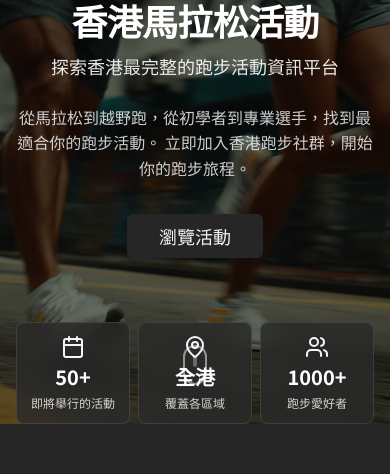
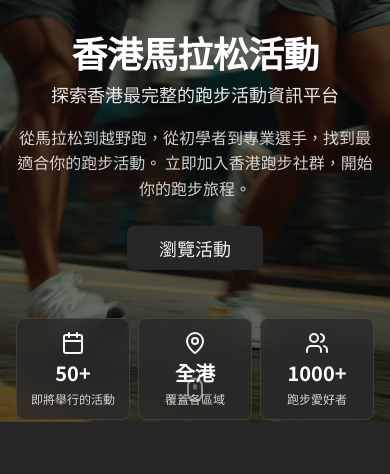
Before and after one commit to BraiNapofficial/marathons.hk, a Next.js app: page / in a window 390 px wide. Shown: the top 474 px of the page. Built offline with nearby package versions, Linux system fonts and the light colour scheme; no server answers; the database is empty.

Commit message:
Fix mobile hero section layout: Adjust spacing and positioning to prevent overlap

```diff
--- a/src/components/Hero.tsx
+++ b/src/components/Hero.tsx
@@ -56,7 +56,7 @@ const Hero = () => {
   return (
     <section
       id="home"
-      className="relative min-h-[50vh] md:min-h-[80vh] flex items-center justify-center overflow-hidden"
+      className="relative min-h-[50vh] md:min-h-[80vh] flex items-start md:items-center justify-center overflow-hidden"
     >
       {/* Background Image */}
       <div className="absolute inset-0 z-0">
@@ -71,26 +71,26 @@ const Hero = () => {
         <div className="absolute inset-0 bg-black/50"></div>
       </div>
 
-      <div className="container mx-auto px-4 sm:px-6 lg:px-8 text-center relative z-10 flex flex-col justify-center items-center h-full">
+      <div className="container mx-auto px-4 sm:px-6 lg:px-8 text-center relative z-10 flex flex-col justify-center items-center h-full pt-8 md:pt-0">
         <div className="max-w-4xl mx-auto w-full">
           {/* Main Heading */}
-          <h1 className="text-4xl md:text-5xl lg:text-6xl font-display text-white mb-3 md:mb-6 text-shadow-md animate-fade-in-up">
+          <h1 className="text-4xl md:text-5xl lg:text-6xl font-display text-white mb-2 md:mb-6 text-shadow-md animate-fade-in-up">
             香港馬拉松活動
           </h1>
 
           {/* Subtitle */}
-          <p className="text-lg md:text-xl text-white/90 mb-6 md:mb-8 font-body leading-relaxed text-shadow-md animate-fade-in-up" style={{animationDelay: '0.2s'}}>
+          <p className="text-lg md:text-xl text-white/90 mb-4 md:mb-8 font-body leading-relaxed text-shadow-md animate-fade-in-up" style={{animationDelay: '0.2s'}}>
             探索香港最完整的跑步活動資訊平台
           </p>
 
           {/* Description */}
-          <p className="text-base md:text-lg text-white/80 mb-8 md:mb-12 max-w-2xl mx-auto font-body leading-normal text-shadow-md animate-fade-in-up" style={{animationDelay: '0.4s'}}>
+          <p className="text-base md:text-lg text-white/80 mb-6 md:mb-12 max-w-2xl mx-auto font-body leading-normal text-shadow-md animate-fade-in-up" style={{animationDelay: '0.4s'}}>
             從馬拉松到越野跑，從初學者到專業選手，找到最適合你的跑步活動。
             立即加入香港跑步社群，開始你的跑步旅程。
           </p>
 
           {/* CTA Buttons */}
-          <div className="flex flex-col sm:flex-row gap-4 justify-center items-center mb-16 animate-fade-in-up" style={{animationDelay: '0.6s'}}>
+          <div className="flex flex-col sm:flex-row gap-4 justify-center items-center mb-12 animate-fade-in-up" style={{animationDelay: '0.6s'}}>
             <Button
               variant="outline"
               size="lg"
@@ -136,9 +136,9 @@ const Hero = () => {
 
       {/* Scroll indicator - centered using flex and positioned near bottom */}
       <div className="absolute inset-0 flex items-center justify-center z-10 pointer-events-none">
-        <div className="absolute bottom-8 animate-bounce pointer-events-auto">
-          <div className="w-6 h-10 border-2 border-white/50 rounded-full flex justify-center">
-            <div className="w-1 h-3 bg-white/50 rounded-full mt-2 animate-pulse"></div>
+        <div className="absolute bottom-4 md:bottom-8 animate-bounce pointer-events-auto">
+          <div className="w-4 h-6 md:w-6 md:h-10 border-2 border-white/50 rounded-full flex justify-center">
+            <div className="w-1 h-1.5 md:w-1 md:h-3 bg-white/50 rounded-full mt-1 md:mt-2 animate-pulse"></div>
           </div>
         </div>
       </div>
```
